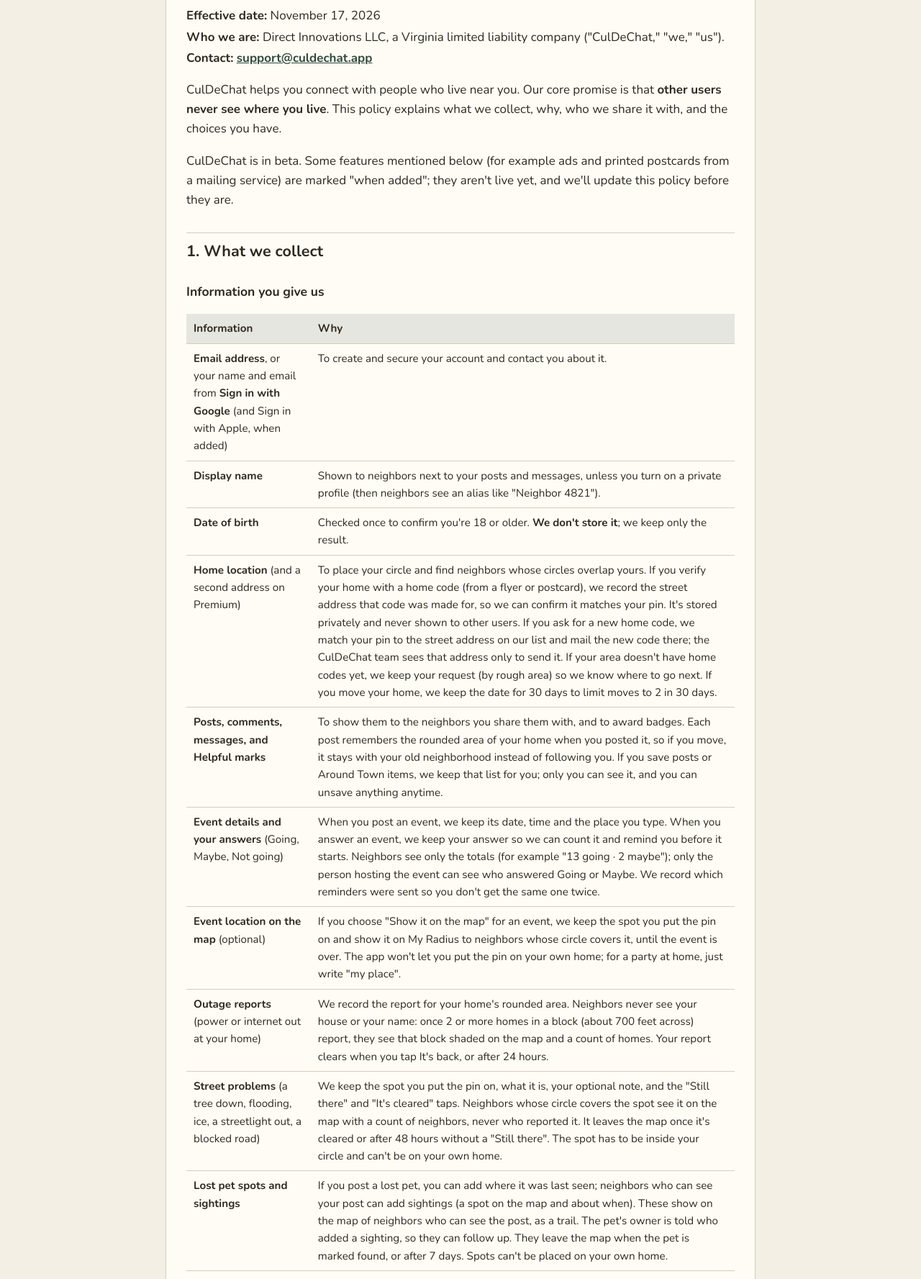
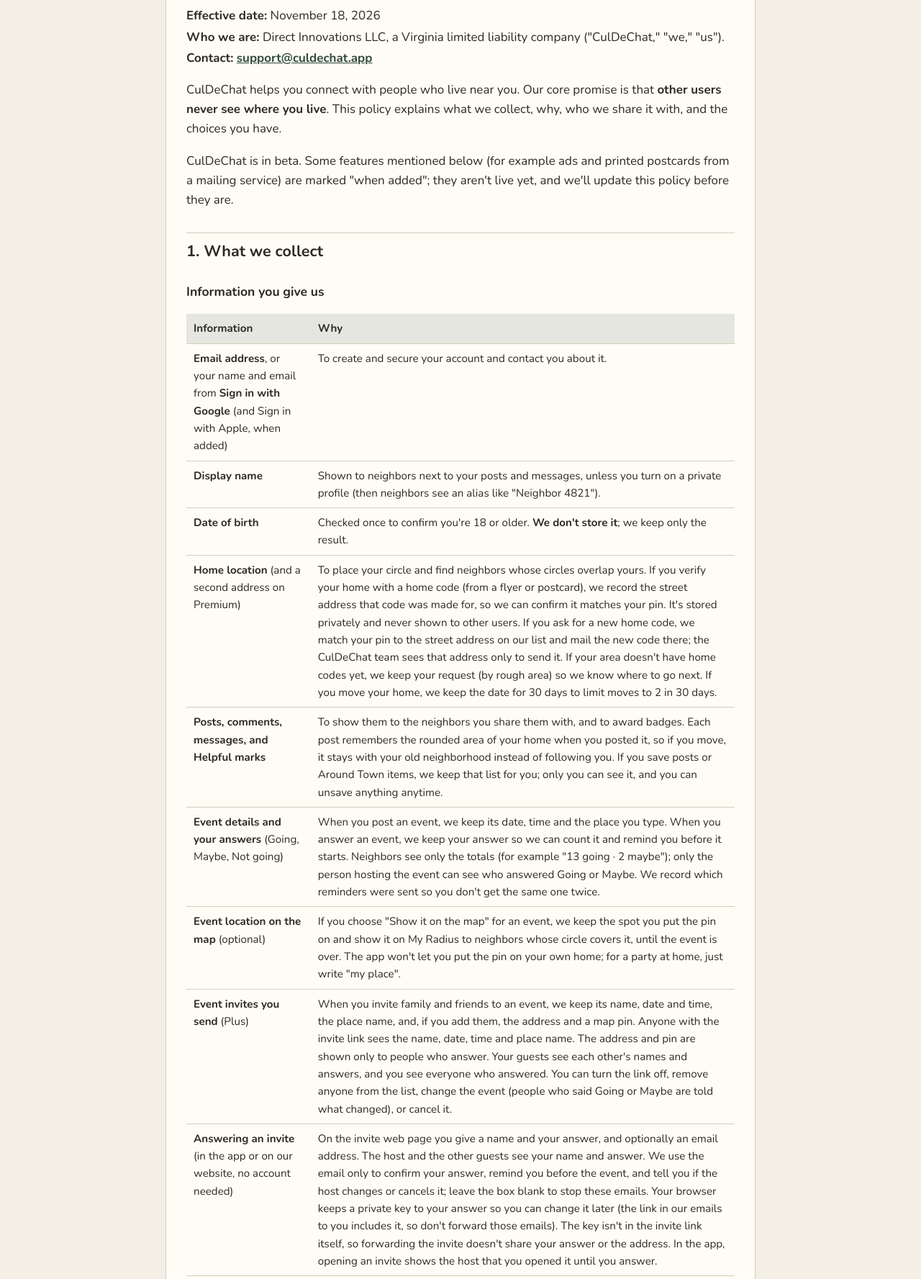
Before and after one commit to svkopecky/culdechat-site, a plain HTML site: page privacy.html in a window 1280 px wide. Shown: the part 163-1940 px from the top of the page at 72% size. Drawn offline with nearby package versions, Linux system fonts and the light colour scheme.

Commit message:
Add files via upload

```diff
--- a/privacy.html
+++ b/privacy.html
@@ -18,7 +18,7 @@
 </header>
 <main class="doc">
 <h1>CulDeChat Privacy Policy</h1>
-<p><strong>Effective date:</strong> November 17, 2026</p>
+<p><strong>Effective date:</strong> November 18, 2026</p>
 <p><strong>Who we are:</strong> Direct Innovations LLC, a Virginia limited liability company ("CulDeChat," "we," "us").</p>
 <p><strong>Contact:</strong> <a href="mailto:support@culdechat.app">support@culdechat.app</a></p>
 <p>CulDeChat helps you connect with people who live near you. Our core promise is that <strong>other users never see where you live</strong>. This policy explains what we collect, why, who we share it with, and the choices you have.</p>
@@ -61,6 +61,14 @@
 <tr>
 <td><strong>Event location on the map</strong> (optional)</td>
 <td>If you choose "Show it on the map" for an event, we keep the spot you put the pin on and show it on My Radius to neighbors whose circle covers it, until the event is over. The app won't let you put the pin on your own home; for a party at home, just write "my place".</td>
+</tr>
+<tr>
+<td><strong>Event invites you send</strong> (Plus)</td>
+<td>When you invite family and friends to an event, we keep its name, date and time, the place name, and, if you add them, the address and a map pin. Anyone with the invite link sees the name, date, time and place name. The address and pin are shown only to people who answer. Your guests see each other's names and answers, and you see everyone who answered. You can turn the link off, remove anyone from the list, change the event (people who said Going or Maybe are told what changed), or cancel it.</td>
+</tr>
+<tr>
+<td><strong>Answering an invite</strong> (in the app or on our website, no account needed)</td>
+<td>On the invite web page you give a name and your answer, and optionally an email address. The host and the other guests see your name and answer. We use the email only to confirm your answer, remind you before the event, and tell you if the host changes or cancels it; leave the box blank to stop these emails. Your browser keeps a private key to your answer so you can change it later (the link in our emails to you includes it, so don't forward those emails). The key isn't in the invite link itself, so forwarding the invite doesn't share your answer or the address. In the app, opening an invite shows the host that you opened it until you answer.</td>
 </tr>
 <tr>
 <td><strong>Outage reports</strong> (power or internet out at your home)</td>
@@ -182,8 +190,8 @@
 </tr>
 <tr>
 <td>Google (Gmail)</td>
-<td>Sending sign-in codes; delivering support messages to our inbox</td>
-<td>Your email address; support messages</td>
+<td>Sending sign-in codes; delivering support messages to our inbox; sending event invite emails (confirmations, reminders, changes)</td>
+<td>Your email address; support messages; for invite emails, the guest's name and email and the event details</td>
 </tr>
 <tr>
 <td>Google Firebase Cloud Messaging</td>
@@ -243,6 +251,7 @@
 <li>We may keep limited records longer when needed for safety (for example, records of accounts banned for abuse), fraud prevention, or legal requirements.</li>
 <li>Support emails stay in our support inbox for as long as needed to help you and keep a record of the conversation.</li>
 <li>Verification codes expire after about 30 days.</li>
+<li>Event invites, everyone's answers and the emails we sent for them are deleted 30 days after the event ends.</li>
 <li>Outage reports are deleted after 7 days. Street problem reports and lost pet sightings are deleted 30 days after they leave the map.</li>
 </ul>
 <hr />
```
